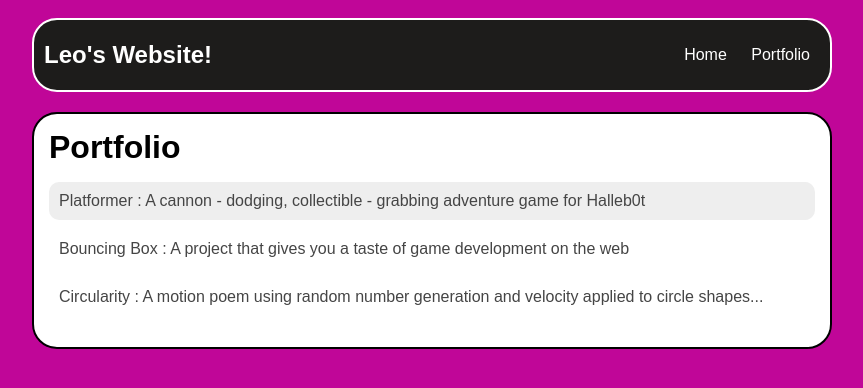
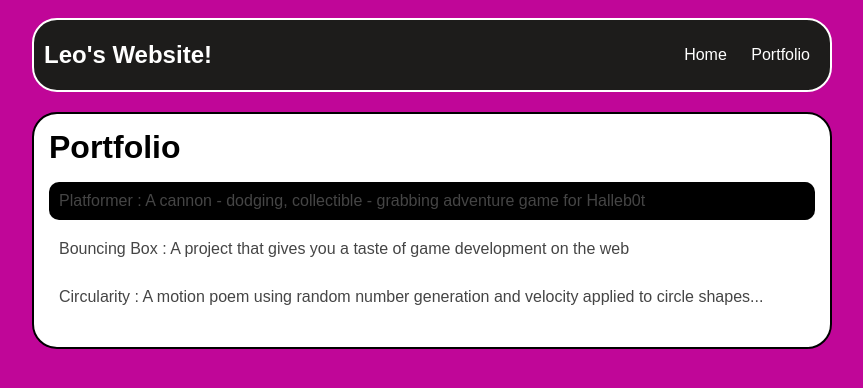
Before and after one commit to leocox-web/leocox-web.github.io, a plain HTML site: page portfolio.html in a window 1280 px wide. In both pictures the pointer is over the item 640 px from the left and 201 px from the top of the page. Shown: the whole page, without its empty margins (208-1071 px from the left). Drawn offline with Linux system fonts and the light colour scheme.

```diff
--- a/style.css
+++ b/style.css
@@ -76,14 +76,14 @@
         }
 
         #portfolio li {
-            background: #fff;
+          background: rgb(255, 255, 255);
             padding: 10px;
             border-radius: 10px;
             margin-bottom: 10px;
         }
 
-        #portfolio li:hover {
-            background: #eee;
+            #portfolio li:hover {
+            background: #000000;
         }
 
         #portfolio a {
```
